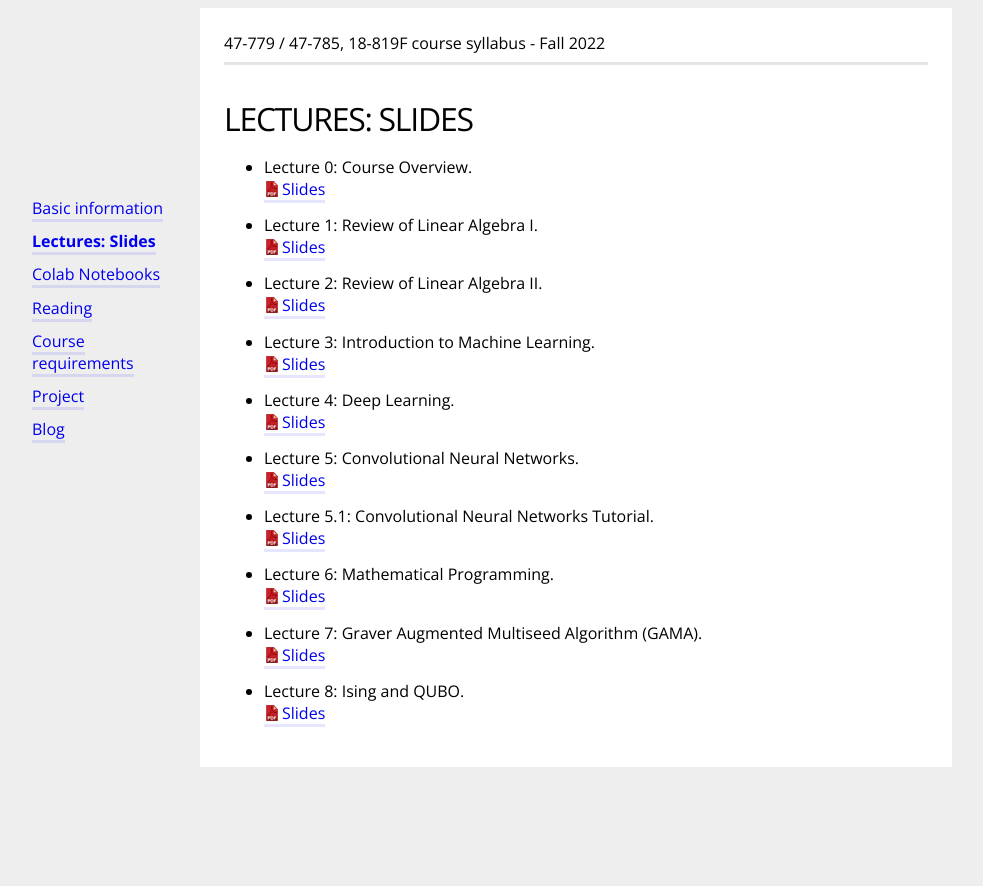
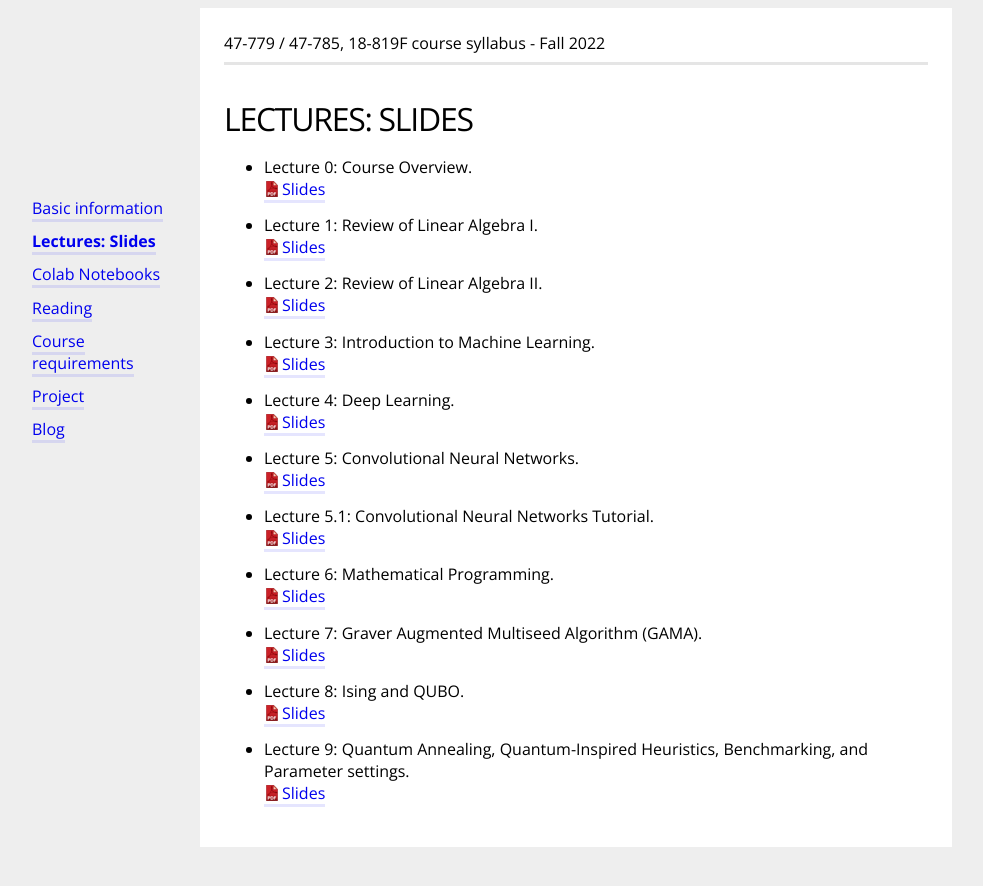
Before and after one commit to bernalde/QuIPML22, a Jekyll site: the page built from lecture.md, in a window 1280 px wide. Shown: the top 886 px of the page, without its empty margins (64-1047 px from the left). Built offline with Jekyll 4.4.1, drawn with Linux system fonts in a browser that asks for light colours.

Commit message:
Update lecture.md

```diff
--- a/lecture.md
+++ b/lecture.md
@@ -41,6 +41,8 @@ Here you can access all the lecture slides.
  - Lecture 8: Ising and QUBO.<br>
 <a href="slides/QUIP and QML Lecture 8 - Ising and QUBO.pdf" download>Slides</a>
 
+- Lecture 9: Quantum Annealing, Quantum-Inspired Heuristics, Benchmarking, and Parameter settings.<br>
+<a href="slides/18-819F Lecture 9 - Quantum Annealing, Quantum-Inspired Heuristics, Benchmarking, and Parameter setting.pdf" download>Slides</a>
 
 
 <!-- - Lecture 7: Convolutional Neural Networks.<br>
@@ -49,8 +51,8 @@ Here you can access all the lecture slides.
 - Lecture 8: Graver Augmented Multiseed Algorithm (GAMA).<br>
 <a href="slides/QUIP and QML Lecture 8 - Graver Augmented Multiseed Algorithm (GAMA).pdf" download>Slides</a>
 
-- Lecture 9: Axioms of Quantum Mechanics.<br>
-<a href="slides/QUIP and QML Lecture 9 - Axioms of Quantum Mechanics.pdf" download>Slides</a>
+- Lecture 9: Quantum Annealing, Quantum-Inspired Heuristics, Benchmarking, and Parameter settings.<br>
+<a href="slides/18-819F Lecture 9 - Quantum Annealing, Quantum-Inspired Heuristics, Benchmarking, and Parameter setting.pdf" download>Slides</a>
 
 - Lecture 10: Introduction to Quantum Gates and Circuits.<br>
 <a href="slides/QUIP and QML Lecture 10 - Introduction to Quantum Gates and Circuits.pdf" download>Slides</a>
```
